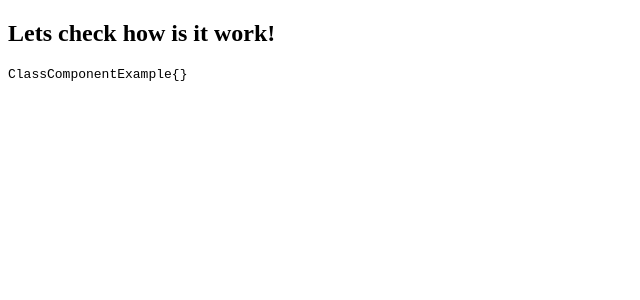
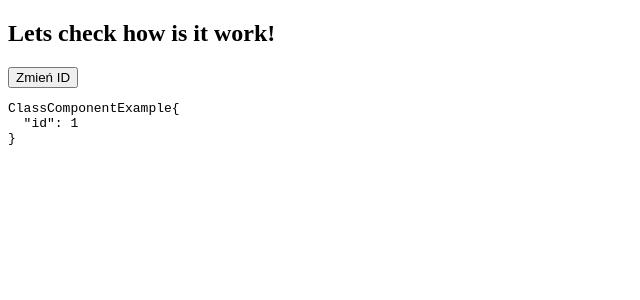
Before and after one commit to s-justina/hooks-excercises, a React (Create React App) app: page / in a window 1280 px wide. Shown: the top 300 px of the page, without its empty margins (0-640 px from the left). Built offline with nearby package versions, Linux system fonts and the light colour scheme.

Commit message:
check simple dependencies in class component in React

```diff
--- a/src/App.js
+++ b/src/App.js
@@ -1,11 +1,13 @@
-import React from 'react';
+import React, {useState} from 'react';
 import ClassComponentExample from "./components/ClassComponentExample";
 
 function App() {
+    const [selectedId, setSelectedId] = useState(1);
   return (
     <div className="App">
       <h2>Lets check how is it work!</h2>
-      <ClassComponentExample/>
+        <button onClick={()=>setSelectedId(selectedId+1)}>Zmień ID</button>
+      <ClassComponentExample id={selectedId}/>
     </div>
   );
 }
--- a/src/components/ClassComponentExample.js
+++ b/src/components/ClassComponentExample.js
@@ -7,12 +7,18 @@ export default class ClassComponentExample extends React.Component {
     };
 
     componentDidMount() {
-        console.log('ComponentDidMount:')
-    }
+        console.log('ComponentDidMount:');
+        const data = getSingle(this.props.id);
+        this.setState({data})
+    };
 
     componentDidUpdate(prevProps){
-        console.log('ComponentDidUpdate:')
-    }
+        console.log('ComponentDidUpdate:');
+        if(prevProps.id !== this.props.id){
+            const data = getSingle(this.props.id);
+            this.setState({data})
+        }
+    };
 
     render(){
     return(
```
